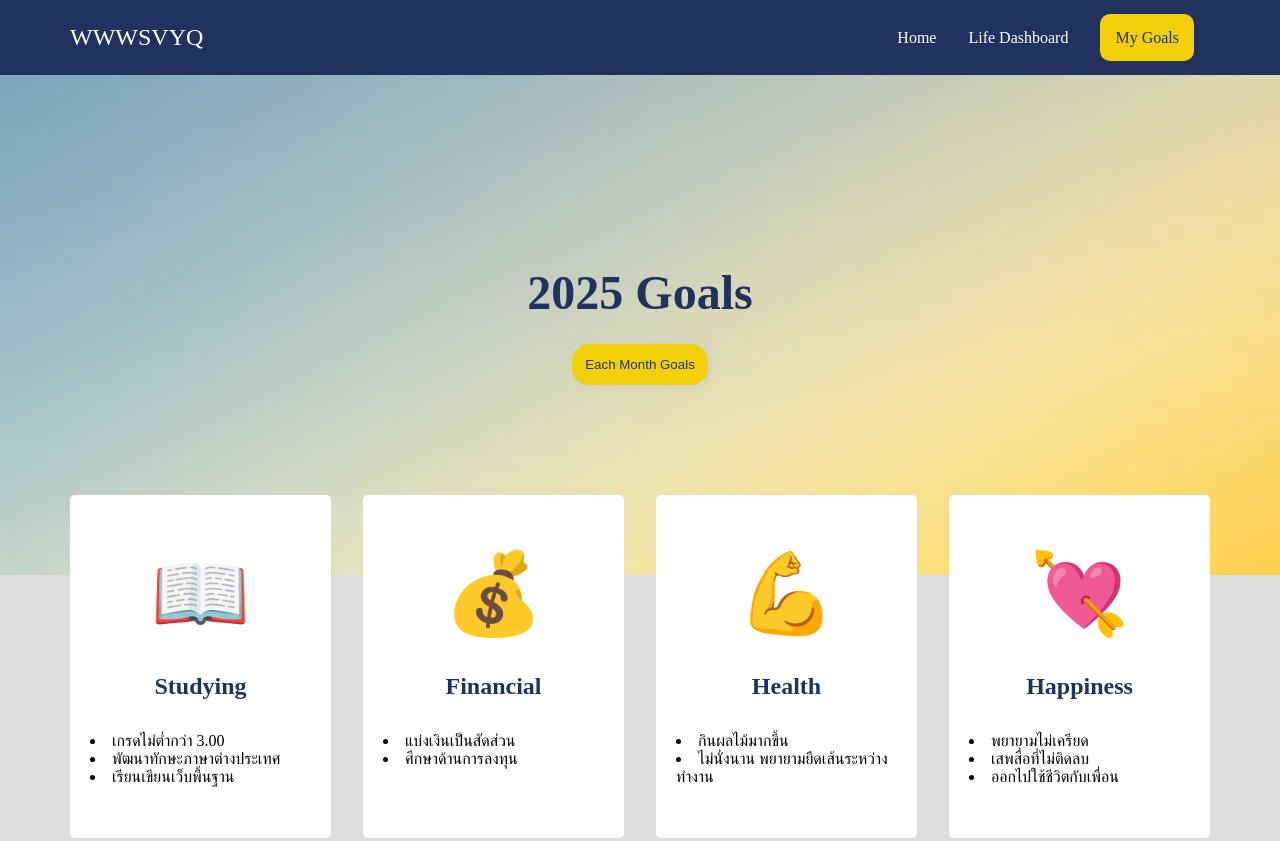
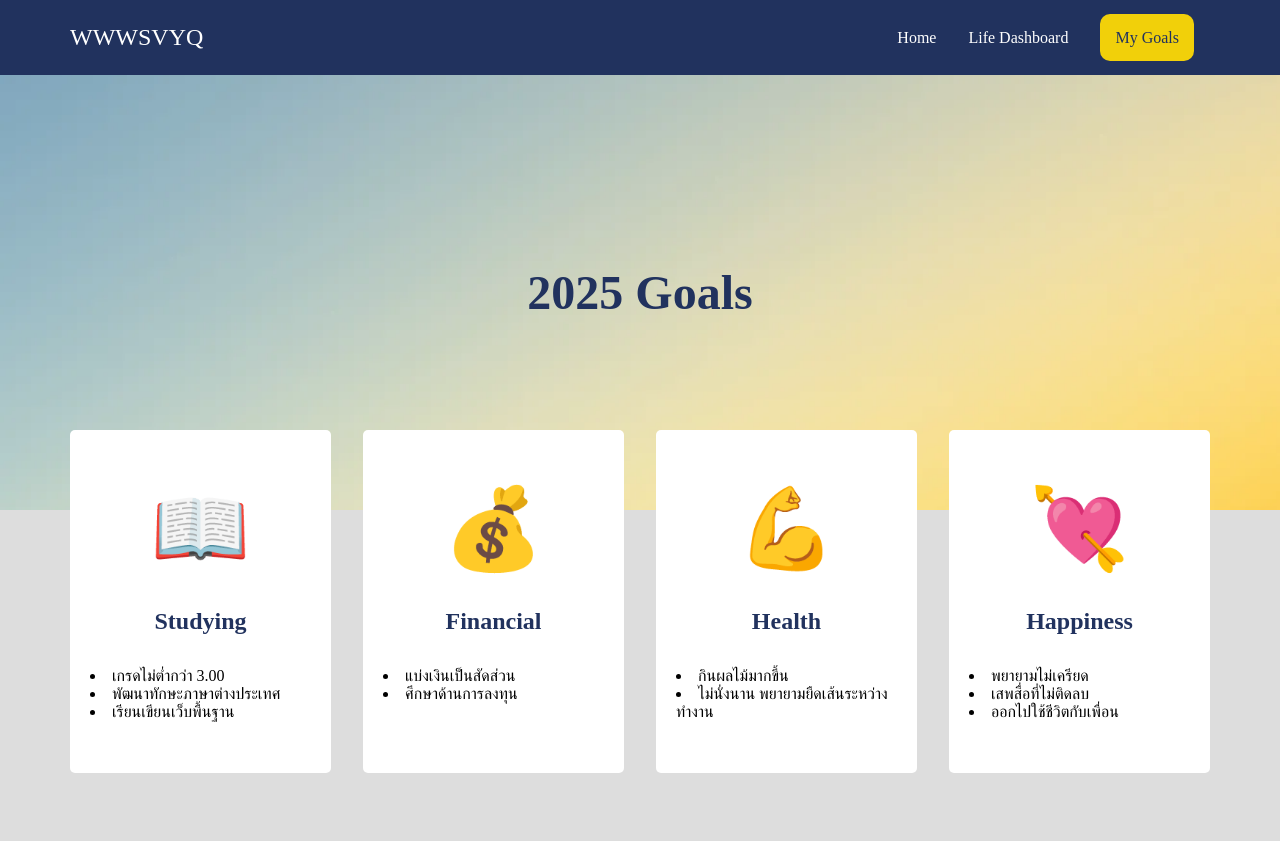
Before and after one commit to olinonym/mywebsite, a plain HTML site: page goal.html in a window 1280 px wide. Shown: the top 841 px of the page. Drawn offline with Linux system fonts and the light colour scheme.

Commit message:
Update goal.html

```diff
--- a/goal.html
+++ b/goal.html
@@ -27,7 +27,7 @@
         <div class="container">
             <div class="goal-con">
                 <h1>2025 Goals</h1>
-                <button><a href="twentyfive.html">Each Month Goals</a></button>
+<!--                 <button><a href="twentyfive.html">Each Month Goals</a></button> -->
             </div>
         </div>
     </section>
```
